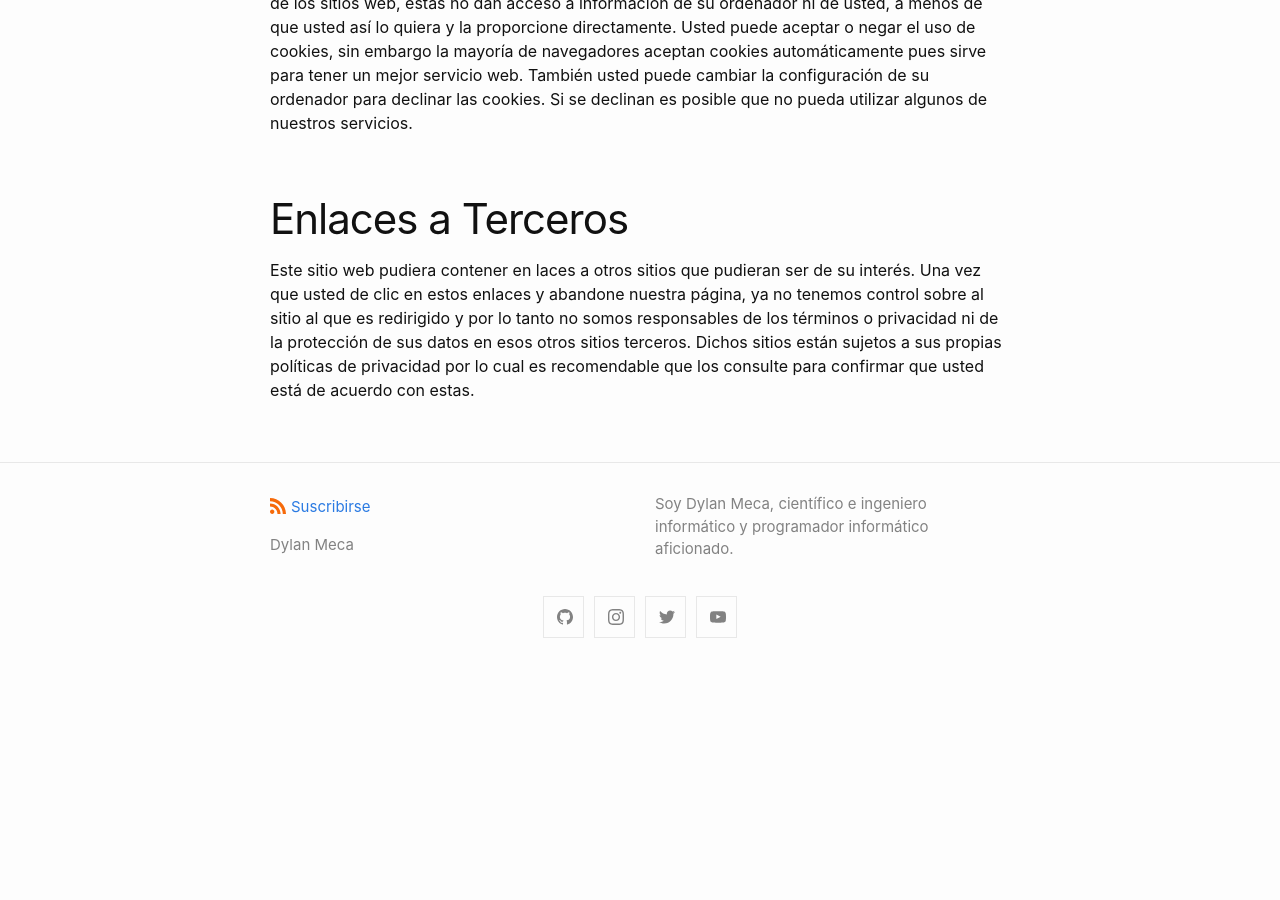
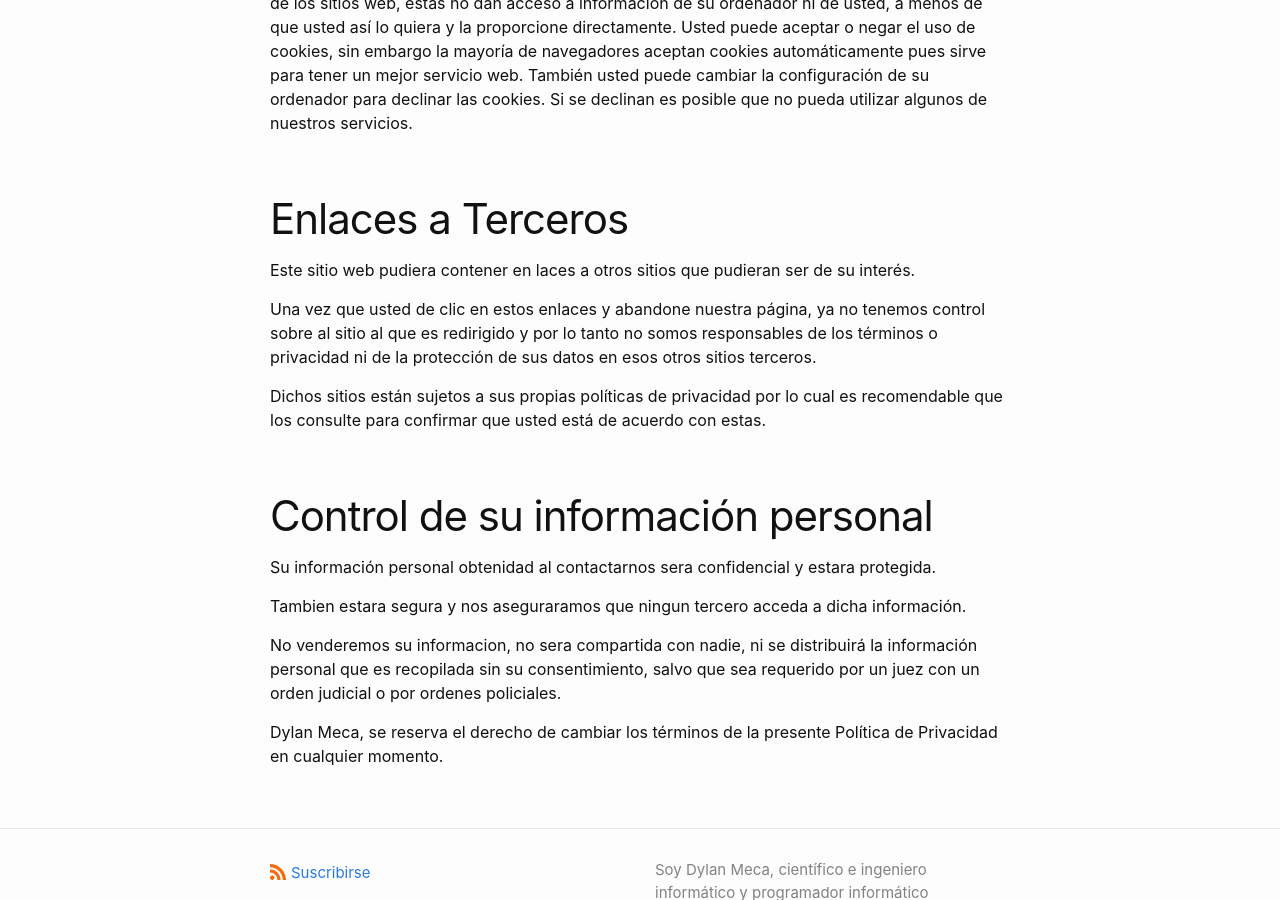
Before and after one commit to dylanmeca/dylanmeca.github.io, a Jekyll site: the page built from politica-de-privacidad.md, in a window 1280 px wide and 900 px high, scrolled down 1356 px. Built offline with Jekyll 4.4.1, drawn with Linux system fonts in a browser that asks for light colours; a script that is not in the unit is left out; comment, search, counter and statistics services are not loaded; before the commit the page ends 2029 px from its top, so only the background shows below that.

Commit message:
Update politica-de-privacidad.md

```diff
--- a/politica-de-privacidad.md
+++ b/politica-de-privacidad.md
@@ -37,4 +37,18 @@ Nuestro sitio web emplea las cookies para poder identificar las páginas que son
 
 # Enlaces a Terceros
 
-Este sitio web pudiera contener en laces a otros sitios que pudieran ser de su interés. Una vez que usted de clic en estos enlaces y abandone nuestra página, ya no tenemos control sobre al sitio al que es redirigido y por lo tanto no somos responsables de los términos o privacidad ni de la protección de sus datos en esos otros sitios terceros. Dichos sitios están sujetos a sus propias políticas de privacidad por lo cual es recomendable que los consulte para confirmar que usted está de acuerdo con estas.
+Este sitio web pudiera contener en laces a otros sitios que pudieran ser de su interés.
+
+Una vez que usted de clic en estos enlaces y abandone nuestra página, ya no tenemos control sobre al sitio al que es redirigido y por lo tanto no somos responsables de los términos o privacidad ni de la protección de sus datos en esos otros sitios terceros.
+
+Dichos sitios están sujetos a sus propias políticas de privacidad por lo cual es recomendable que los consulte para confirmar que usted está de acuerdo con estas.
+
+# Control de su información personal
+
+Su información personal obtenidad al contactarnos sera confidencial y estara protegida.
+
+Tambien estara segura y nos aseguraramos que ningun tercero acceda a dicha información.
+
+No venderemos su informacion, no sera compartida con nadie, ni se distribuirá la información personal que es recopilada sin su consentimiento, salvo que sea requerido por un juez con un orden judicial o por ordenes policiales.
+
+Dylan Meca, se reserva el derecho de cambiar los términos de la presente Política de Privacidad en cualquier momento.
```
